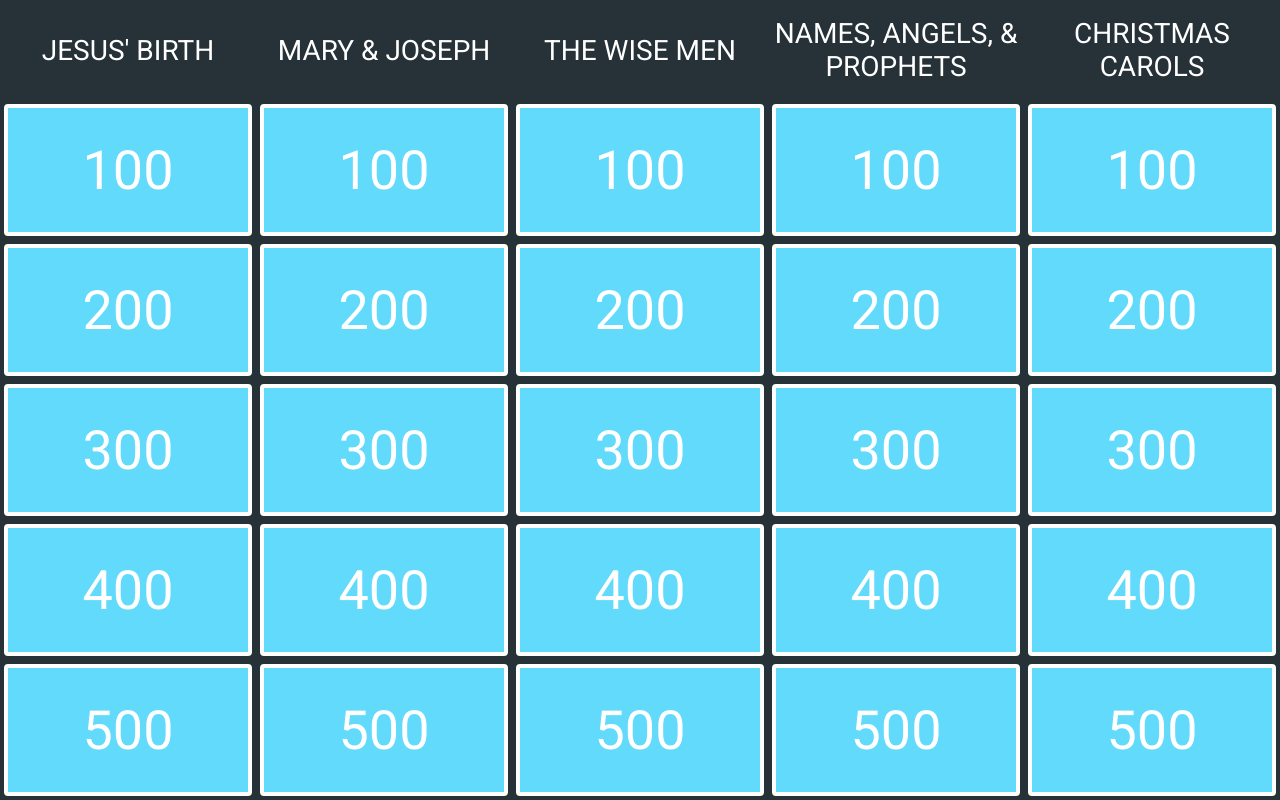
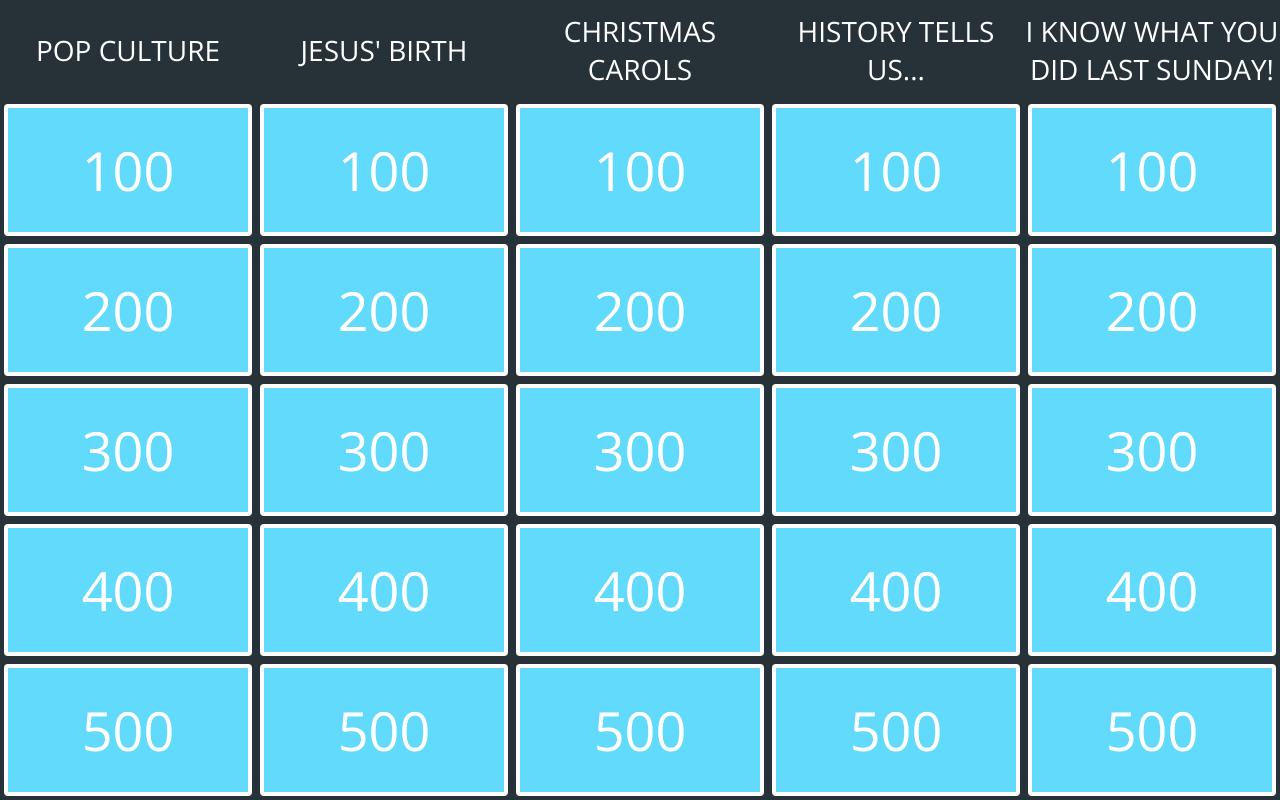
Before and after one commit to parapluplu/hochzeits-quiz, a React app: page / in a window 1280 px wide. Built offline with nearby package versions, Linux system fonts and the light colour scheme.

Commit message:
update 2017

```diff
--- a/assets/css/styles.css
+++ b/assets/css/styles.css
@@ -2,7 +2,7 @@ body {
   padding: 0;
   margin: 0;
   background: #263238;
-  font-family: 'Roboto', sans-serif;
+  font-family: 'Open Sans', sans-serif;
   overflow: hidden;
 }
 
--- a/data.js
+++ b/data.js
@@ -1,121 +1,61 @@
 var data = [
+  {
+    "category": "Pop Culture",
+    "questions": [
+      {
+        "points": 100,
+        "question": "This reindeer shares a name with a famous symbol of Valentine’s Day.",
+        "answer": "Cupid"
+      },
+      {
+        "points": 200,
+        "question": "Animated 2004 film about a train that carries kids to the North Pole on Christmas Eve.",
+        "answer": "Polar Express"
+      },
+      {
+        "points": 300,
+        "question": "Holiday celebrated in Canada, the U.K., and several other British Commonwealth countries on the day after Christmas.",
+        "answer": "Boxing Day"
+      },
+      {
+        "points": 400,
+        "question": "Governor of California, Arnold Schwarzenegger, plays a father who tries to buy a toy for his son in this movie.",
+        "answer": "Jingle All the Way"
+      },
+      {
+        "points": 500,
+        "question": "Actor who plays the thief, Harry Lime, in Home Alone 1 and Home Alone 2.",
+        "answer": "Joe Pesci"
+      }
+    ]
+  },
   {
     "category": "Jesus' Birth",
     "questions": [
       {
         "points": 100,
-        "question": "Jesus was laid in this item at his birth",
-        "answer": "What is a manger?"
+        "question": "These two Gospels do NOT account the birth of Jesus.",
+        "answer": "Mark and John"
       },
       {
         "points": 200,
-        "question": "The country Jesus' family escaped to after they received a death threat over Jesus.",
-        "answer": "Where is Egypt?"
+        "question": "How did the shepherds learn of Christ's birth?<br><ul><li>A new star in the sky</li><li>The magi told them</li><li>An angel appeared to them</li><li>Shepherds don’t exist</li></ul>",
+        "answer": "An angel appeared to them (Ref: Luke 2:8-9)"
       },
       {
         "points": 300,
-        "question": "Ritual Jesus had to go through when he was just eight days old.",
-        "answer": "What is circumcision?"
+        "question": "Where was Jesus when the magi came to visit Him?",
+        "answer": "In a house (Ref: Matthew 2:11)"
       },
       {
         "points": 400,
-        "question": "The city where Jesus was brought up as a child.",
-        "answer": "Where is Nazareth?"
+        "question": "In a dream, an angel tells Joseph to name his child Jesus, for it was prophesied that a virgin would give birth and call her son Immanuel. What does Immanuel mean?",
+        "answer": "God With Us"
       },
       {
         "points": 500,
-        "question": "The king at the time of Jesus' birth.",
-        "answer": "Who is Augustus?"
-      }
-    ]
-  },
-  {
-    "category": "Mary & Joseph",
-    "questions": [
-      {
-        "points": 100,
-        "question": "Jesus' father.",
-        "answer": "Who is God?"
-      },
-      {
-        "points": 200,
-        "question": "Joseph planned to do this when he found out that Mary was pregnant.",
-        "answer": "What is to quietly divorce her?"
-      },
-      {
-        "points": 300,
-        "question": "The person Mary went to visit soon after the angel's visit.",
-        "answer": "Who is Elizabeth?"
-      },
-      {
-        "points": 400,
-        "question": "Joseph and Mary went to Bethlehem to do this.",
-        "answer": "What is for Joseph to register for the census?"
-      },
-      {
-        "points": 500,
-        "question": "The sacrifice Mary and Joseph offered when the days of purification were complete after Jesus' birth.",
-        "answer": "What are two turtledoves or pigeons?"
-      }
-    ]
-  },
-  {
-    "category": "The Wise Men",
-    "questions": [
-      {
-        "points": 100,
-        "question": "The Wise Men came from the _____.",
-        "answer": "Where is the east?"
-      },
-      {
-        "points": 200,
-        "question": "The gifts the Wise Men brought to Jesus.",
-        "answer": "What are gold, frankincense, and myrrh?"
-      },
-      {
-        "points": 300,
-        "question": "How did the Wise Men know where to find Jesus?",
-        "answer": "What is they saw a star in the East?"
-      },
-      {
-        "points": 400,
-        "question": "He asked the wise men where Jesus was.",
-        "answer": "Who is Herod?"
-      },
-      {
-        "points": 500,
-        "question": "How many Wise Men came to visit Jesus?",
-        "answer": "What is it doesn't say?"
-      }
-    ]
-  },
-  {
-    "category": "Names, Angels, & Prophets",
-    "questions": [
-      {
-        "points": 100,
-        "question": "The name Immanuel means _____.",
-        "answer": "What is \"God is with us\"?"
-      },
-      {
-        "points": 200,
-        "question": "The name of the angel who appeared to Mary.",
-        "answer": "Who is Gabriel?"
-      },
-      {
-        "points": 300,
-        "question": "This baby was born to a relative of Mary about six months before Jesus was born.",
-        "answer": "Who is John the Baptist?"
-      },
-      {
-        "points": 400,
-        "question": "This prophet said, \"Behold, a virgin shall be with child, and shall bring forth a son\".",
-        "answer": "Who is Isaiah?"
-      },
-      {
-        "points": 500,
-        "question": "This priest said he would not die until he saw the Lord's Messiah.",
-        "answer": "Who is Simeon?"
+        "question": "The magi ask Herod where Christ is to be born. Herod summons his priests and scribes, who know the location of the birth because of the prophecy of this man.",
+        "answer": "Micah (Ref: Micah 5:2 & Matthew 2:6)"
       }
     ]
   },
@@ -124,28 +64,88 @@ var data = [
     "questions": [
       {
         "points": 100,
-        "question": "The tree mentioned in \"The 12 Days of Christmas.\"",
-        "answer": "What is a pear tree?"
+        "question": "The first seven words to Jingle Bell Rock.",
+        "answer": "Jingle Bell, Jingle Bell, Jingle Bell Rock"
       },
       {
         "points": 200,
-        "question": "How many times does Santa check his list?",
-        "answer": "What is twice?"
+        "question": "This Christmas hymn’s second verse begins with \“O sing, choirs of angels\"",
+        "answer": "O Come All Ye Faithful"
       },
       {
         "points": 300,
-        "question": "Name at least 4 of Santa's reindeer.",
-        "answer": "Who are Dasher, Dancer, Prancer, Vixen, Comet, Cupid, Donner, Blitzen, or Rudolph?"
+        "question": "This Christmas song’s second verse begins with \"The cattle are lowing\"",
+        "answer": "Away in a Manger"
       },
       {
         "points": 400,
-        "question": "\"What a bright time, it's the right time, to rock the night away\" comes from this song.",
-        "answer": "What is Jingle Bell Rock?"
+        "question": "On the tenth day, my true love gave to me.",
+        "answer": "10 Lords-a-Leaping"
       },
       {
         "points": 500,
-        "question": "The number of gifts would you receive if you received all the gifts in the song \"The 12 Days of Christmas.\"",
-        "answer": "What is 364?"
+        "question": "This Christmas carol was composed by Franz Xaver Gruber to lyrics by Joseph Mohr in 1818.",
+        "answer": "Silent Night"
+      }
+    ]
+  },
+  {
+    "category": "History Tells Us...",
+    "questions": [
+      {
+        "points": 100,
+        "question": "This many Christmas turkeys were sold in 2013 across the U.K.<br><ul><li>1 million</li><li>10 million</li><li>20 million</li></ul>",
+        "answer": "10 million"
+      },
+      {
+        "points": 200,
+        "question": "This Christmas decoration was originally made from strands of silver.",
+        "answer": "Tinsel"
+      },
+      {
+        "points": 300,
+        "question": "This traditional Christmas decoration is actually a parasitic plant.",
+        "answer": "Mistletoe"
+      },
+      {
+        "points": 400,
+        "question": "This Christmas carol became the first song ever broadcast from space in 1965.",
+        "answer": "Jingle Bells"
+      },
+      {
+        "points": 500,
+        "question": "Stollen is the traditional fruit cake of this country.",
+        "answer": "Germany"
+      }
+    ]
+  },
+  {
+    "category": "I know what you did last Sunday!",
+    "questions": [
+      {
+        "points": 100,
+        "question": "This person had a solo for the BASIC Fellowship's Christmas Choir.",
+        "answer": "Brian Tung"
+      },
+      {
+        "points": 200,
+        "question": "Our church is participating in this special offering this month.",
+        "answer": "Lottie Moon Christmas Offering"
+      },
+      {
+        "points": 300,
+        "question": "The BASIC Fellowship sang this song last Sunday.",
+        "answer": "Joyful, Joyful, We Adore Thee"
+      },
+      {
+        "points": 400,
+        "question": "In “O little town of Bethlehem” where do the silent stars go by?",
+        "answer": "Above the deep and dreamless sleep"
+      },
+      {
+        "points": 500,
+        "question": "What passage was Pastor Steve's sermon based on?",
+        "answer": "Matthew 1:18-25"
       }
     ]
   }
--- a/index.html
+++ b/index.html
@@ -4,7 +4,7 @@
   <meta charset="utf-8">
   <meta name="viewport" content="initial-scale=1, maximum-scale=1, user-scalable=no, width=device-width">
   <title>Jeopardy</title>
-  <link href="https://fonts.googleapis.com/css?family=Source+Code+Pro:300|Roboto:300,400" rel="stylesheet">
+  <link href="https://fonts.googleapis.com/css?family=Open+Sans" rel="stylesheet">
   <link rel="stylesheet" href="assets/css/styles.css" type="text/css" />
 </head>
 
--- a/js/app.js
+++ b/js/app.js
@@ -50,6 +50,7 @@ class App extends React.Component {
         cards.push(<Card left={left} top={questionIndex * cardHeight + headerHeight} height={cardHeight} width={cardWidth} question={question} key={categoryIndex + '-' + questionIndex}/>);
       })
     });
+
     return (
       <div>
         <Headers data={this.state.data} headerWidth={cardWidth} />
```
Also changed, not shown: build/app.bundle.js, 2 other files.
